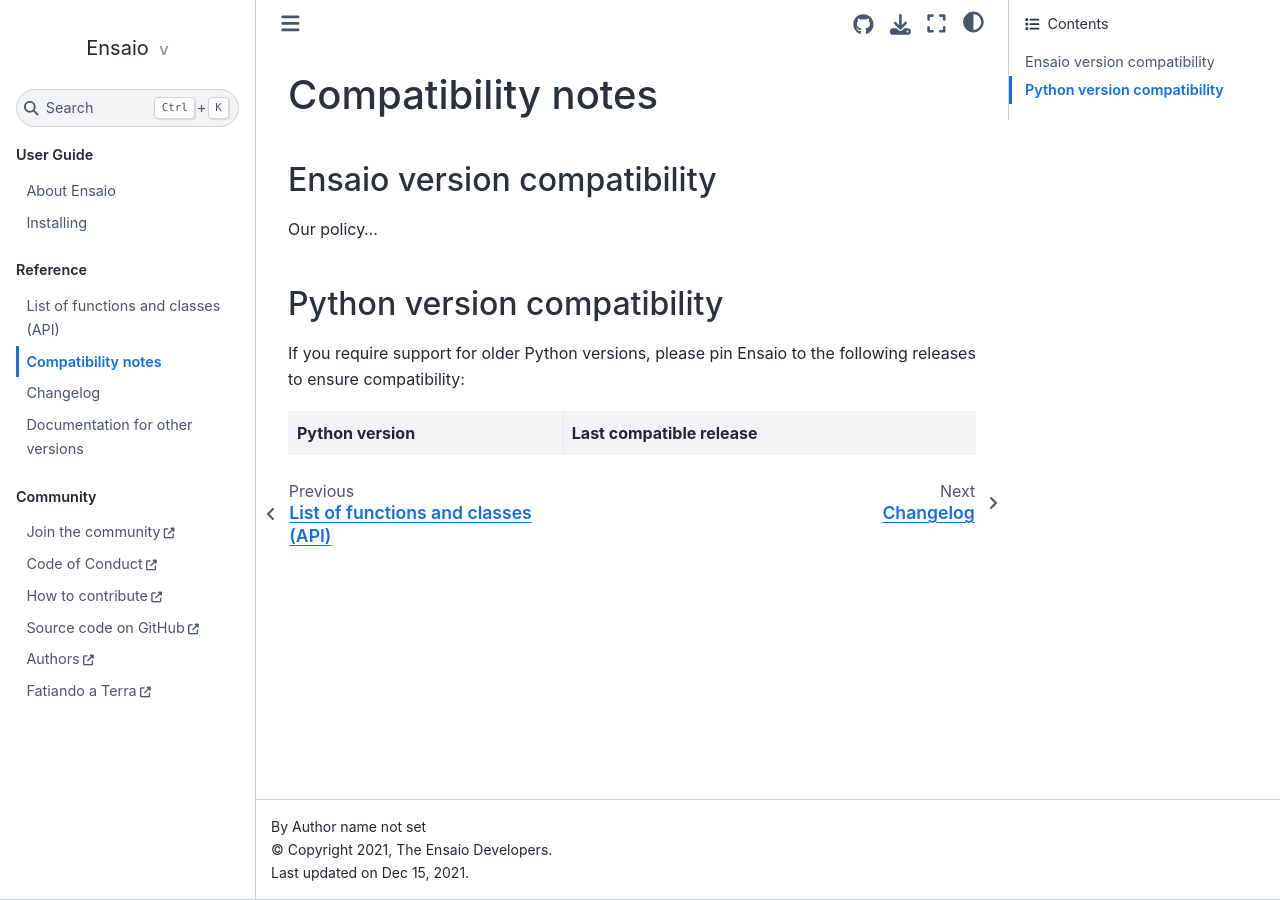
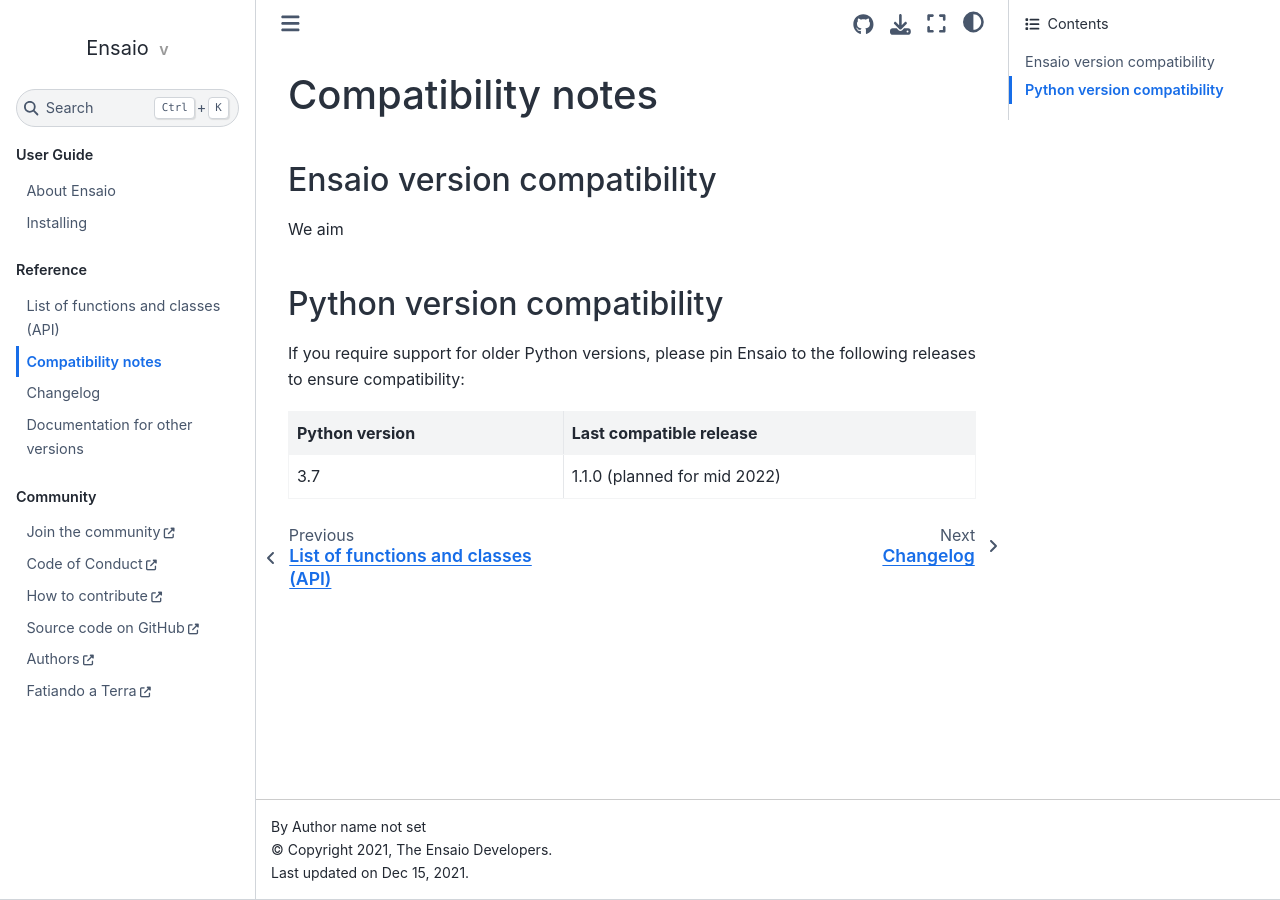
Before and after one commit to fatiando/ensaio, a Sphinx documentation site: the page built from doc/compatibility.rst, in a window 1280 px wide. Built offline with Sphinx 7.4.7 and the Sphinx Book theme 1.1.4, drawn with Linux system fonts in a browser that asks for light colours; pages that are not in the unit, such as notebooks, are missing from menus; the version number could not be read and is left out.

Commit message:
Add the expected date we'll drop Python 3.7

```diff
--- a/doc/compatibility.rst
+++ b/doc/compatibility.rst
@@ -6,7 +6,7 @@ Compatibility notes
 Ensaio version compatibility
 ----------------------------
 
-Our policy...
+We aim
 
 
 
@@ -23,3 +23,5 @@ following releases to ensure compatibility:
 
     * - **Python version**
       - **Last compatible release**
+    * - 3.7
+      - 1.1.0 (planned for mid 2022)
```
